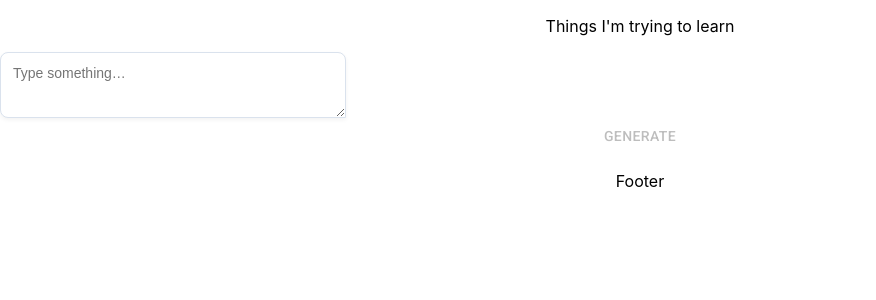
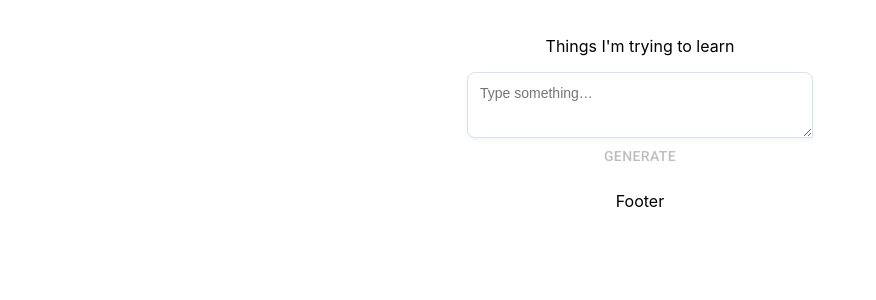
Before and after one commit to iulia1122/react-chatbot, a React (Create React App) app: page / in a window 1280 px wide. Shown: the top 300 px of the page, without its empty margins (0-876 px from the left). Built offline with nearby package versions, Linux system fonts and the light colour scheme; no server answers.

Commit message:
Configured css modules

```diff
--- a/package.json
+++ b/package.json
@@ -20,7 +20,7 @@
     "react": "^18.3.1",
     "react-dom": "^18.3.1",
     "react-scripts": "5.0.1",
-    "typescript": "^3.2.1",
+    "typescript": "^4.0.0",
     "web-vitals": "^2.1.4"
   },
   "scripts": {
@@ -46,5 +46,8 @@
       "last 1 firefox version",
       "last 1 safari version"
     ]
+  },
+  "devDependencies": {
+    "typescript-plugin-css-modules": "^5.1.0"
   }
 }
--- a/src/App.js
+++ b/src/App.js
@@ -1,7 +1,7 @@
 
 import './App.css';
 import ChatbotApp from './components/ChatBot.tsx';
-import Layout from './components/Layout';
+import Layout from './components/layout/Layout';
 import '@fontsource/roboto/300.css';
 import '@fontsource/roboto/400.css';
 import '@fontsource/roboto/500.css';
--- /dev/null
+++ b/src/components/layout/Layout.module.css
@@ -0,0 +1,13 @@
+.layout {
+    display: flex;
+    flex-direction: column;
+    align-items: center;
+    padding: 20px;
+  }
+
+  @media (min-width: 768px) {
+    .flayout {
+      flex-direction: row;
+      justify-content: space-between;
+    }
+  }
--- a/src/components/Layout.tsx
+++ b/src/components/layout/Layout.tsx
@@ -1,6 +1,7 @@
 import React from 'react';
-import Header from './Header';
-import Footer from './Footer';
+import Header from '../Header';
+import Footer from '../Footer';
+import styles from './Layout.module.css';
 
 interface LayoutProps  {
   children: React.ReactNode
@@ -8,11 +9,11 @@ interface LayoutProps  {
 
 const Layout = (props: LayoutProps) => {
   return (
-    <>
+    <div className={styles.layout}>
       <Header />
       {props.children}
       <Footer />
-    </>
+    </div>
   );
 }
 
--- /dev/null
+++ b/styles.d.ts
@@ -0,0 +1,4 @@
+declare module "*.module.css" {
+    const classes: { [key: string]: string };
+    export default classes;
+  }
--- a/tsconfig.json
+++ b/tsconfig.json
@@ -80,7 +80,8 @@
     // "allowSyntheticDefaultImports": true,             /* Allow 'import x from y' when a module doesn't have a default export. */
     "esModuleInterop": true,                             /* Emit additional JavaScript to ease support for importing CommonJS modules. This enables 'allowSyntheticDefaultImports' for type compatibility. */
     // "preserveSymlinks": true,                         /* Disable resolving symlinks to their realpath. This correlates to the same flag in node. */
-    "forceConsistentCasingInFileNames": true,            /* Ensure that casing is correct in imports. */
+    "forceConsistentCasingInFileNames": true,
+    "plugins": [{ "name": "typescript-plugin-css-modules" }],
 
     /* Type Checking */
     "strict": true,                                      /* Enable all strict type-checking options. */
```
Also changed, not shown: 1 other file (tests, documents, lock files or other folders).
